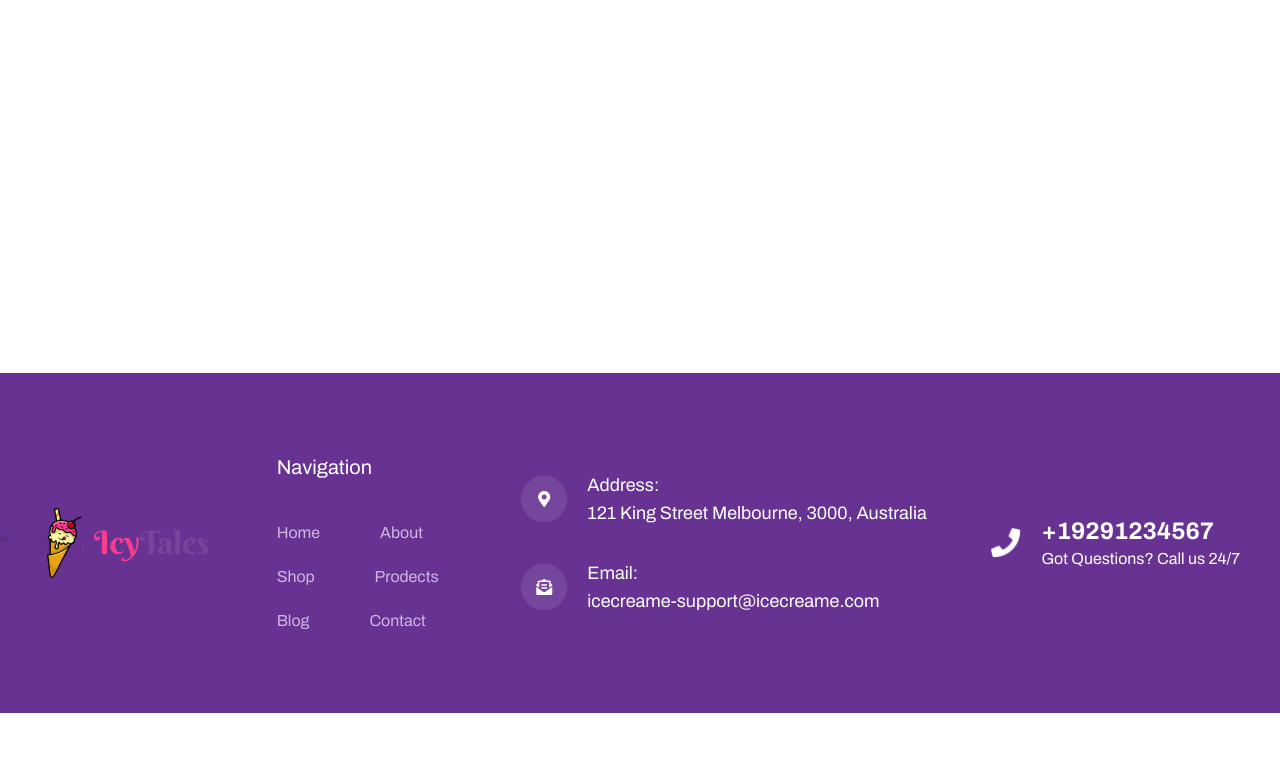
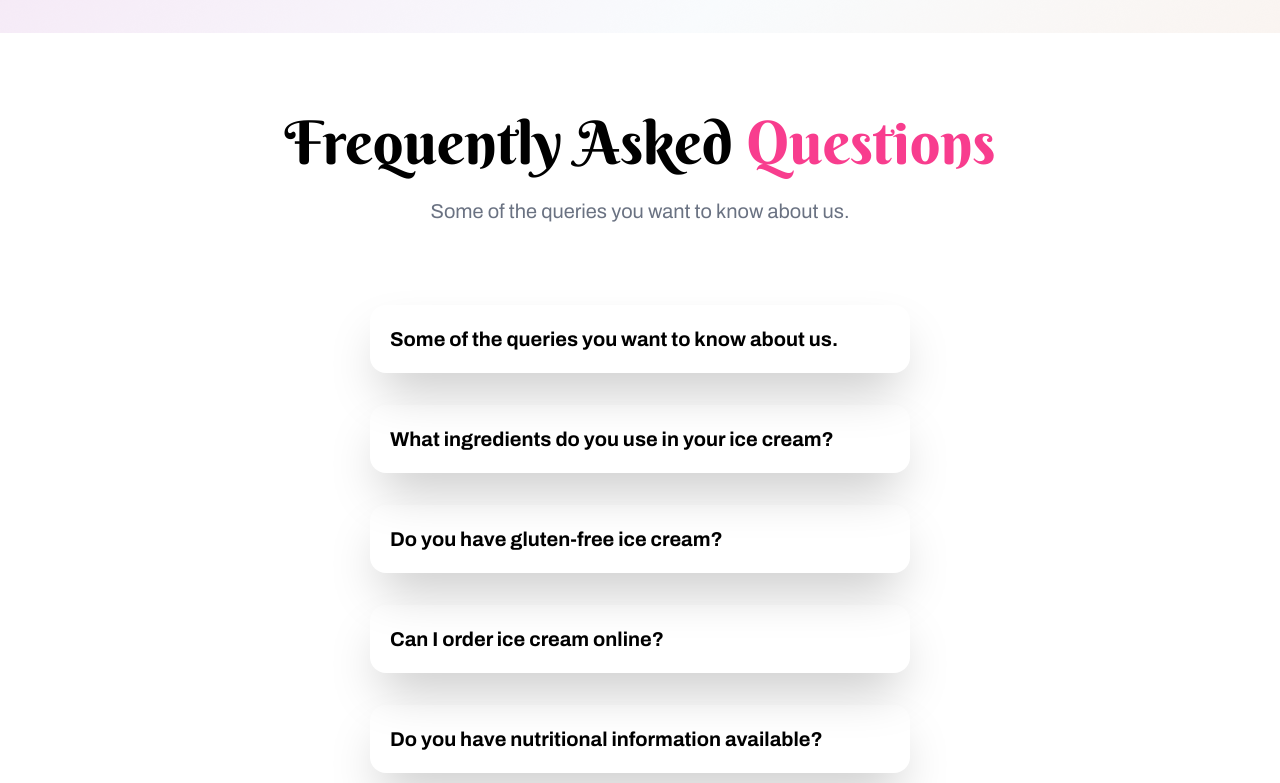
Before and after one commit to Alexander-webov/the-ice-creams-store, a Next.js app: page /faq in a window 1280 px wide. Before the commit this address had no page. Shown: the part 517-1300 px from the top of the page. Before the commit the page ends 1230 px from the top, so only its background shows below. Built offline with nearby package versions, Linux system fonts and the light colour scheme.

Commit message:
page faq

```diff
--- a/app/blog/[id]/page.tsx
+++ b/app/blog/[id]/page.tsx
@@ -9,7 +9,6 @@ import NotFoundPage from "./NotFoundPage";
 async function Post({ params }: { params: Promise<{ id: string }> }) {
   //Products for AD
   const items = await getFavoriteProducts();
-  console.log(items);
   //Get SINGLE post
   const { id } = await params;
   const post = await prisma.posts.findUnique({ where: { id: id } });
--- a/app/components/Navbar.tsx
+++ b/app/components/Navbar.tsx
@@ -31,7 +31,7 @@ function Navbar() {
               <Link href="/">About</Link>
             </li>
             <li>
-              <Link href="/">Faq</Link>
+              <Link href="/faq">Faq</Link>
             </li>
             <ul className="flex gap-x-7 ">
               <li>
--- a/app/components/blog-posts/Posts.tsx
+++ b/app/components/blog-posts/Posts.tsx
@@ -4,7 +4,7 @@ import Link from "next/link";
 
 async function Posts() {
   const posts = await getAllPosts();
-  console.log(posts);
+
   return (
     <div className="flex gap-x-6 gap-y-15 flex-wrap justify-center">
       {posts?.map((post) => (
--- a/app/contact/page.tsx
+++ b/app/contact/page.tsx
@@ -16,7 +16,7 @@ const berkshireSwash = Berkshire_Swash({
 });
 function ContactUs() {
   return (
-    <main className="mb-40">
+    <main className="mb-40 ">
       <TitleSection titlePage="Contact US" />
       <div>
         <Container>
--- /dev/null
+++ b/app/faq/page.tsx
@@ -0,0 +1,102 @@
+"use client";
+
+import { useState } from "react";
+import TitleSection from "../components/ui/TitleSection";
+import { Berkshire_Swash } from "next/font/google";
+import Container from "../components/Container";
+const berkshireSwash = Berkshire_Swash({
+  subsets: ["latin"],
+  weight: ["400"],
+  display: "swap",
+});
+
+type Tabs = {
+  id: string;
+  title: string;
+  description: string;
+};
+
+const dataTabs: Tabs[] = [
+  {
+    id: "tab1",
+    title: " Some of the queries you want to know about us.",
+    description:
+      "Lorem, ipsum dolor sit amet consectetur adipisicing elit.  Repellat officia illo ducimus, vitae voluptatem exercitationem  dignissimos. Atque officiis vel dolore quia repellat  voluptatibus repudiandae nemo ipsam dolores modi odio obcaecati  fugiat, esse facilis, culpa, harum illum laborum repellendus  dicta accusamus?",
+  },
+  {
+    id: "tab2",
+    title: "What ingredients do you use in your ice cream?",
+    description:
+      "Lorem, ipsum dolor sit amet consectetur adipisicing elit.  Repellat officia illo ducimus, vitae voluptatem exercitationem  dignissimos. Atque officiis vel dolore quia repellat  voluptatibus repudiandae nemo ipsam dolores modi odio obcaecati  fugiat, esse facilis, culpa, harum illum laborum repellendus  dicta accusamus?",
+  },
+  {
+    id: "tab3",
+    title: "Do you have gluten-free ice cream?",
+    description:
+      "Lorem, ipsum dolor sit amet consectetur adipisicing elit.  Repellat officia illo ducimus, vitae voluptatem exercitationem  dignissimos. Atque officiis vel dolore quia repellat  voluptatibus repudiandae nemo ipsam dolores modi odio obcaecati  fugiat, esse facilis, culpa, harum illum laborum repellendus  dicta accusamus?",
+  },
+  {
+    id: "tab4",
+    title: "Can I order ice cream online?",
+    description:
+      "Lorem, ipsum dolor sit amet consectetur adipisicing elit.  Repellat officia illo ducimus, vitae voluptatem exercitationem  dignissimos. Atque officiis vel dolore quia repellat  voluptatibus repudiandae nemo ipsam dolores modi odio obcaecati  fugiat, esse facilis, culpa, harum illum laborum repellendus  dicta accusamus?",
+  },
+  {
+    id: "tab5",
+    title: "Do you have nutritional information available?",
+    description:
+      "Lorem, ipsum dolor sit amet consectetur adipisicing elit.  Repellat officia illo ducimus, vitae voluptatem exercitationem  dignissimos. Atque officiis vel dolore quia repellat  voluptatibus repudiandae nemo ipsam dolores modi odio obcaecati  fugiat, esse facilis, culpa, harum illum laborum repellendus  dicta accusamus?",
+  },
+  {
+    id: "tab6",
+    title: "Can I book your store for private events?",
+    description:
+      "Lorem, ipsum dolor sit amet consectetur adipisicing elit.  Repellat officia illo ducimus, vitae voluptatem exercitationem  dignissimos. Atque officiis vel dolore quia repellat  voluptatibus repudiandae nemo ipsam dolores modi odio obcaecati  fugiat, esse facilis, culpa, harum illum laborum repellendus  dicta accusamus?",
+  },
+];
+function Faq() {
+  const [isActiveTab, setIsActiveTab] = useState<string | null>(null);
+
+  return (
+    <main className="mb-40 ">
+      <TitleSection titlePage="Faq" />
+      <Container>
+        <div className="text-center">
+          <h2 className={`${berkshireSwash.className} pt-20 pb-1  text-6xl`}>
+            Frequently Asked <span className="text-[#F83D8E]">Questions</span>
+          </h2>
+          <p className="text-gray-500 text-xl mt-5">
+            Some of the queries you want to know about us.
+          </p>
+        </div>
+        <div className="mt-20 flex flex-col gap-6 max-w-[900px] mx-auto justify-center items-center ">
+          {dataTabs.map((tab) => {
+            const isOpen = isActiveTab === tab.id;
+
+            return (
+              <div className="max-w-[540px] w-full" key={tab.id}>
+                <div
+                  className={`${isOpen ? "scale-110" : "scale-100"} p-5 shadow-2xl rounded-2xl font-bold text-xl cursor-pointer transition-all duration-300 hover:scale-110`}
+                  onClick={() => setIsActiveTab(isOpen ? null : tab.id)}
+                >
+                  {tab.title}
+                </div>
+
+                <div
+                  className={[
+                    "mt-2 shadow-2xl overflow-hidden transition-all duration-300 ease-out",
+                    isOpen ? "max-h-96 opacity-100" : "max-h-0 opacity-0",
+                  ].join(" ")}
+                >
+                  <div className="p-5">{tab.description}</div>
+                </div>
+              </div>
+            );
+          })}
+        </div>
+      </Container>
+    </main>
+  );
+}
+
+export default Faq;
```
